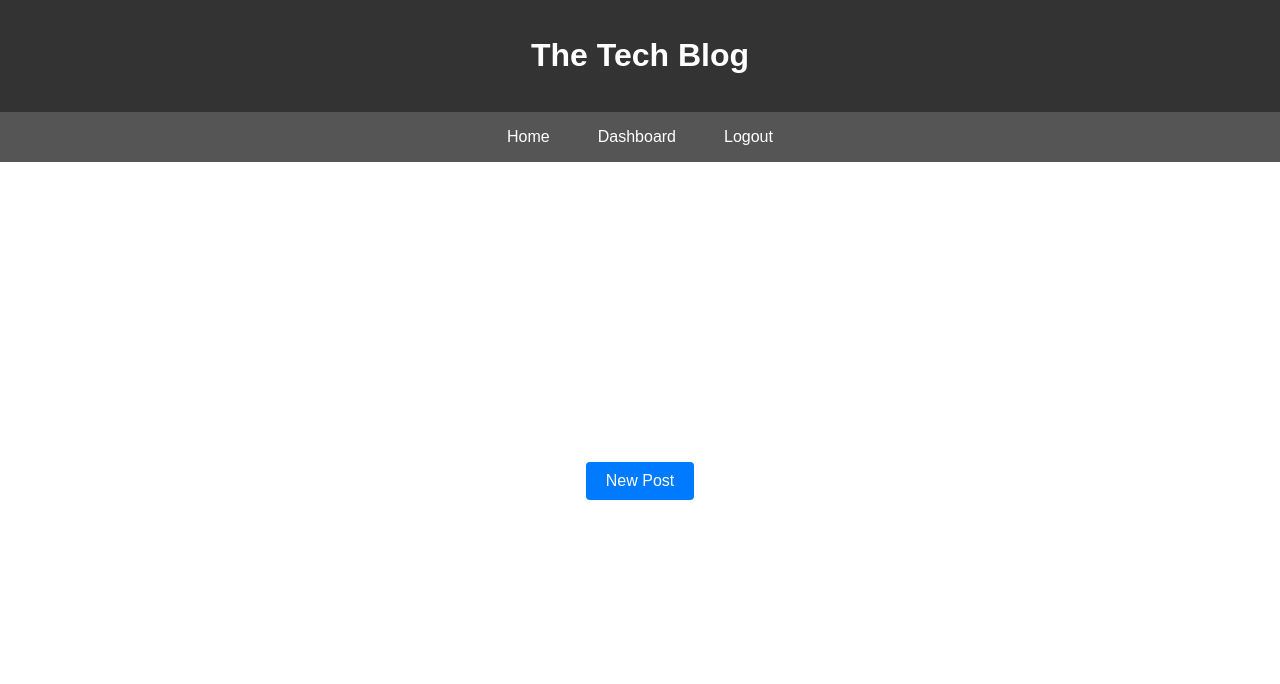
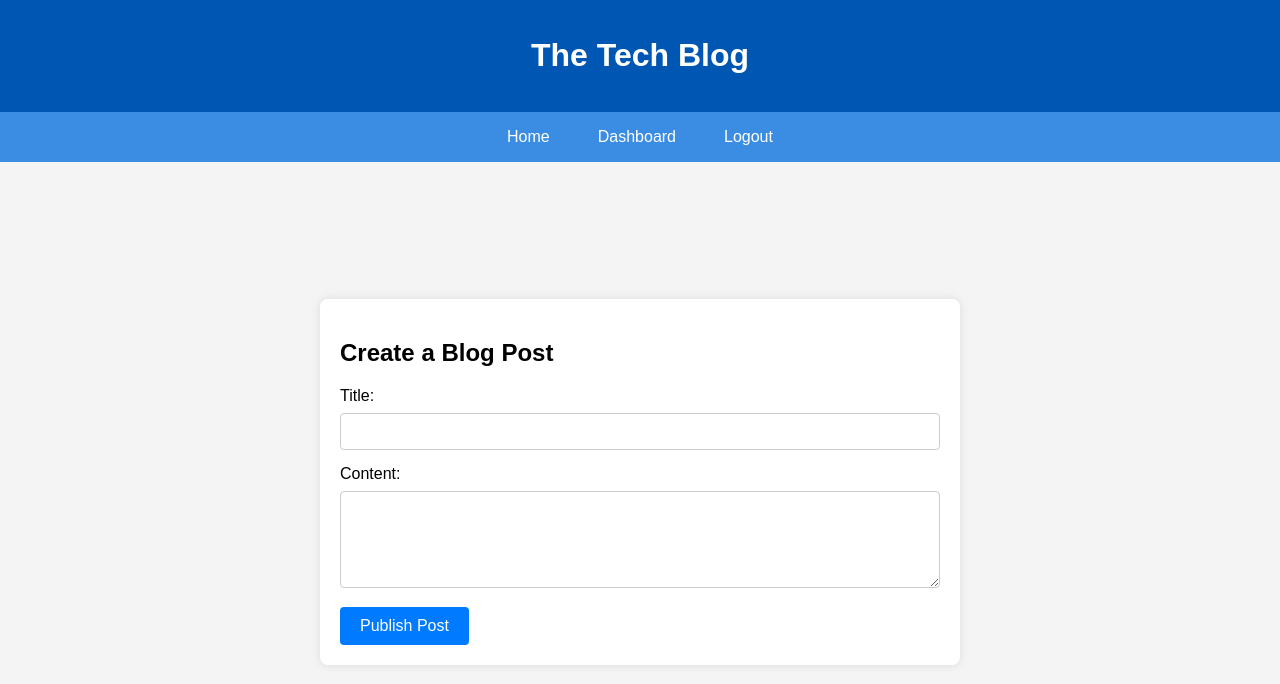
Before and after one commit to Bwainuna/Tech-Blog, a website: page views/layouts/home.html in a window 1280 px wide. Both pictures are taken after a click on the button "New Post". Drawn offline with Linux system fonts and the light colour scheme.

Commit message:
added code to hide login page or the signup page depending on what form they are using, also updated some styling

```diff
--- /dev/null
+++ b/controller.js
@@ -0,0 +1,36 @@
+function toggleLogin() {
+    var loginBox = document.getElementById("login-box")
+    var createAccountBox = document.getElementById("signup-box")
+
+    loginBox.classList.toggle('display-none')
+    loginBox.classList.toggle('login-box')
+    createAccountBox.classList.toggle('signup-box')
+    createAccountBox.classList.toggle('display-none')
+}
+
+function login() {
+    // TODO
+    // check DB for valid login
+    window.location.href = 'home.html'
+}
+
+function toggleNewPost() {
+    var newPostButton = document.getElementById("new-post-button-container")
+    var postCreator = document.getElementById("new-post-container")
+
+    newPostButton.classList.toggle('display-none')
+    newPostButton.classList.toggle('new-post-button-container')
+    postCreator.classList.toggle('display-none')
+    postCreator.classList.toggle('new-post-container')
+}
+
+function publishPost() {
+    var postContent = document.getElementById('postContent').value;
+    // TODO
+
+    console.log(postContent) // for testing
+
+
+
+    // toggleNewPost() // call this at the end
+}
--- a/css/home.css
+++ b/css/home.css
@@ -15,3 +15,48 @@ button.new-post-button {
     justify-content: center;
     margin-top: 300px;
 }
+
+.new-post-container {
+    display: flex;
+    align-items: center;
+    justify-content: center;
+    height: 80vh;
+    background-color: #f4f4f4;
+}
+
+.blog-form {
+    background-color: #fff;
+    padding: 20px;
+    border-radius: 8px;
+    box-shadow: 0 0 10px rgba(0, 0, 0, 0.1);
+    width: 600px;
+}
+
+.blog-form label {
+    display: block;
+    margin-bottom: 8px;
+}
+
+.blog-form input,
+.blog-form textarea {
+    width: 100%;
+    padding: 10px;
+    margin-bottom: 15px;
+    border: 1px solid #ccc;
+    border-radius: 4px;
+    box-sizing: border-box;
+}
+
+.blog-form button {
+    background-color: #007bff;
+    color: #fff;
+    padding: 10px 20px;
+    border: none;
+    border-radius: 4px;
+    font-size: 16px;
+    cursor: pointer;
+}
+
+.blog-form button:hover {
+    background-color: #0056b3;
+}
--- a/css/index.css
+++ b/css/index.css
@@ -6,7 +6,7 @@ body {
 }
 
 header {
-    background-color: #333;
+    background-color: #0056b3;
     color: white;
     padding: 1em;
     text-align: center;
@@ -15,7 +15,7 @@ header {
 nav {
     display: flex;
     justify-content: center;
-    background-color: #555;
+    background-color: #3b8de4;
     padding: 0.5em;
 }
 
@@ -25,3 +25,7 @@ nav a {
     padding: 0.5em 1em;
     margin: 0 0.5em;
 }
+
+.display-none {
+    display: none;
+}
--- a/css/login.css
+++ b/css/login.css
@@ -56,10 +56,6 @@ button:hover {
     text-decoration: underline;
 }
 
-.display-none {
-    display: none;
-}
-
 .signup-box {
     display: flex;
     justify-content: center;
--- a/views/layouts/home.html
+++ b/views/layouts/home.html
@@ -19,13 +19,24 @@
     </nav>
 
     <div>
-        <div class="new-post-button-container">
-            <button class="new-post-button" onclick="redirectToNewPost()">New Post</button>
+        <div class="new-post-button-container" id="new-post-button-container">
+            <button class="new-post-button" onclick="toggleNewPost()">New Post</button>
         </div>
-        <div>
+        <div class="display-none" id="new-post-container">
+            <div class="blog-form">
+                <h2>Create a Blog Post</h2>
+                <form>
+                    <label for="postTitle">Title:</label>
+                    <input type="text" id="postTitle" name="postTitle" required>
 
+                    <label for="postContent">Content:</label>
+                    <textarea id="postContent" name="postContent" rows="5" required></textarea>
+
+                    <button onclick="publishPost()" type="submit">Publish Post</button>
+                </form>
+            </div>
         </div>
     </div>
-
+    <script src="../../controller.js"></script>
 </body>
 </html>
```
Also changed, not shown: css/dashboard.css (+39 -0 lines), views/layouts/dashboard.html (+48 -1 lines), views/layouts/index.html (+6 -5 lines).
